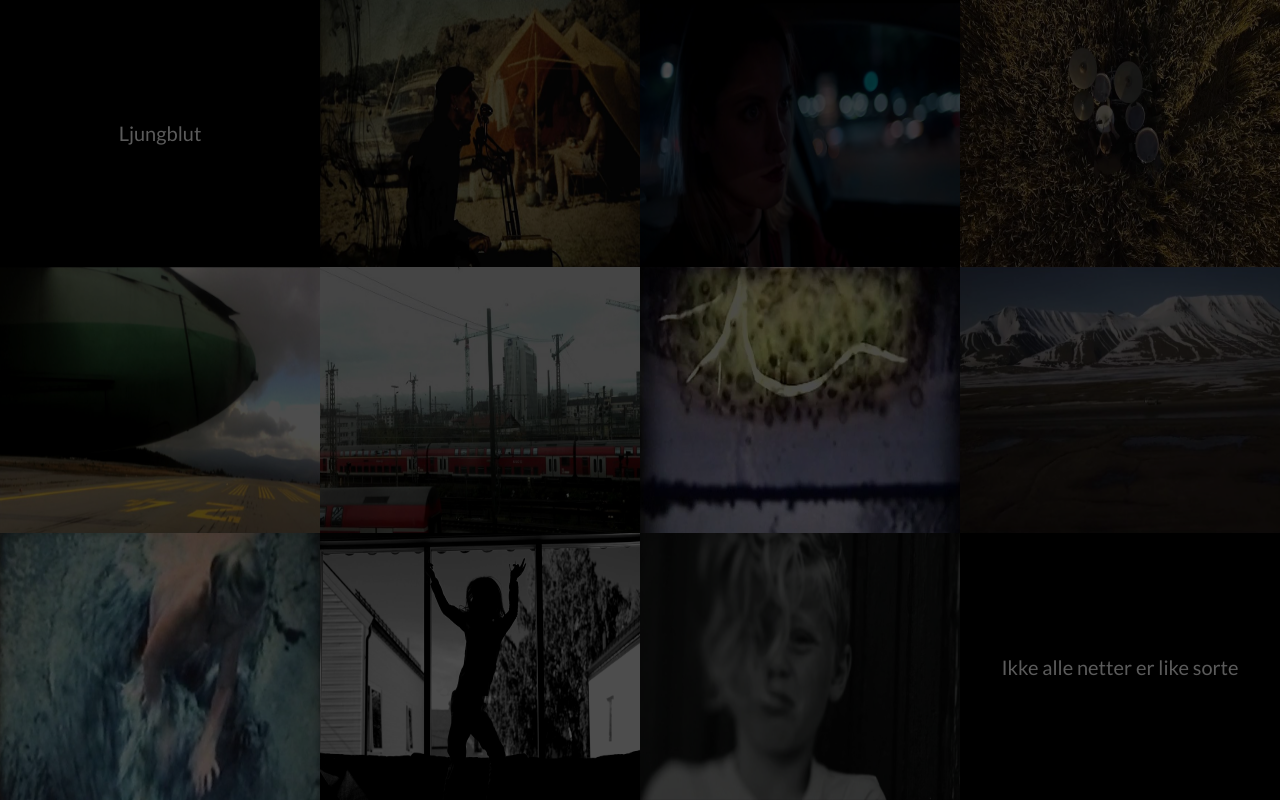
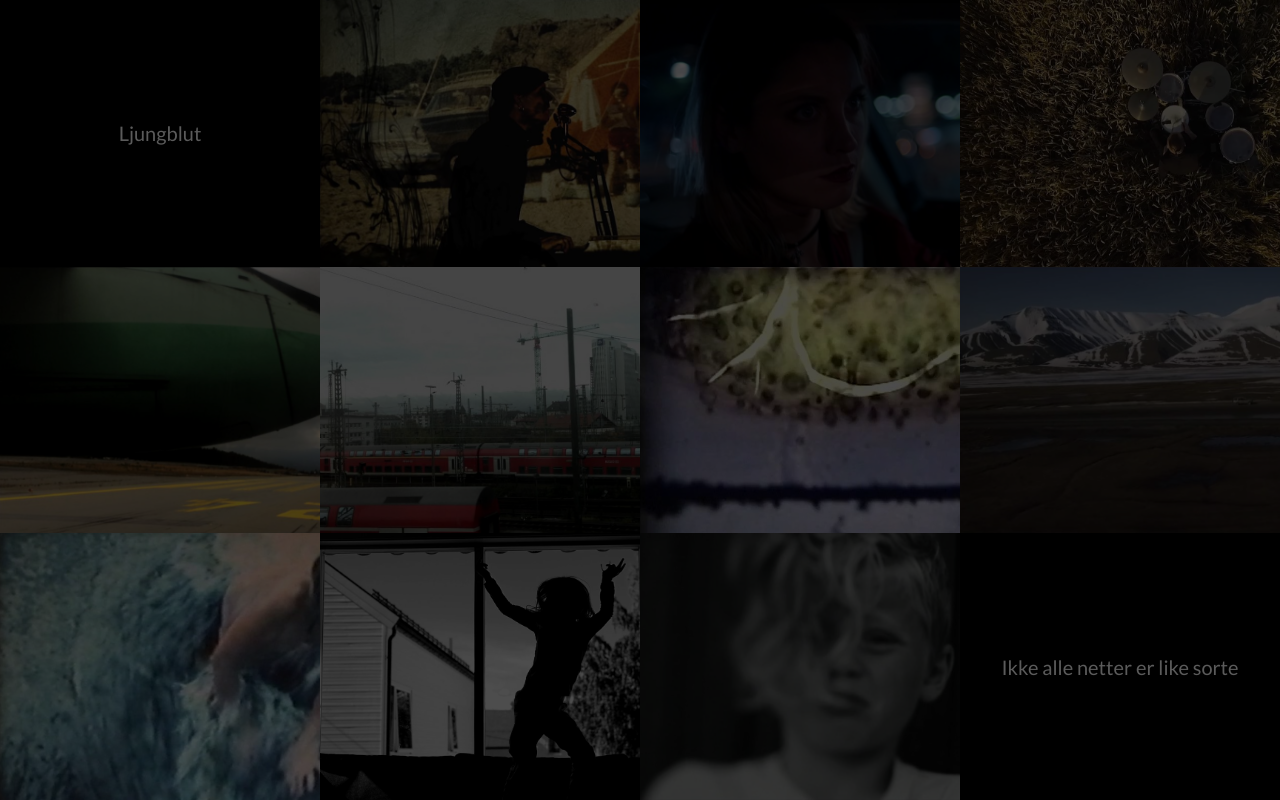
Before and after one commit to nettum/ljungblut-video-site, a React (Create React App) app: page / in a window 1280 px wide. Built offline with nearby package versions, Linux system fonts and the light colour scheme.

Commit message:
Fix image aspect on desktop

```diff
--- a/src/Video.css
+++ b/src/Video.css
@@ -43,4 +43,7 @@
         flex: 25% 1 0;
         padding: 0;
     }
+    .item.video {
+        background-size: cover;
+    }
 }
```
